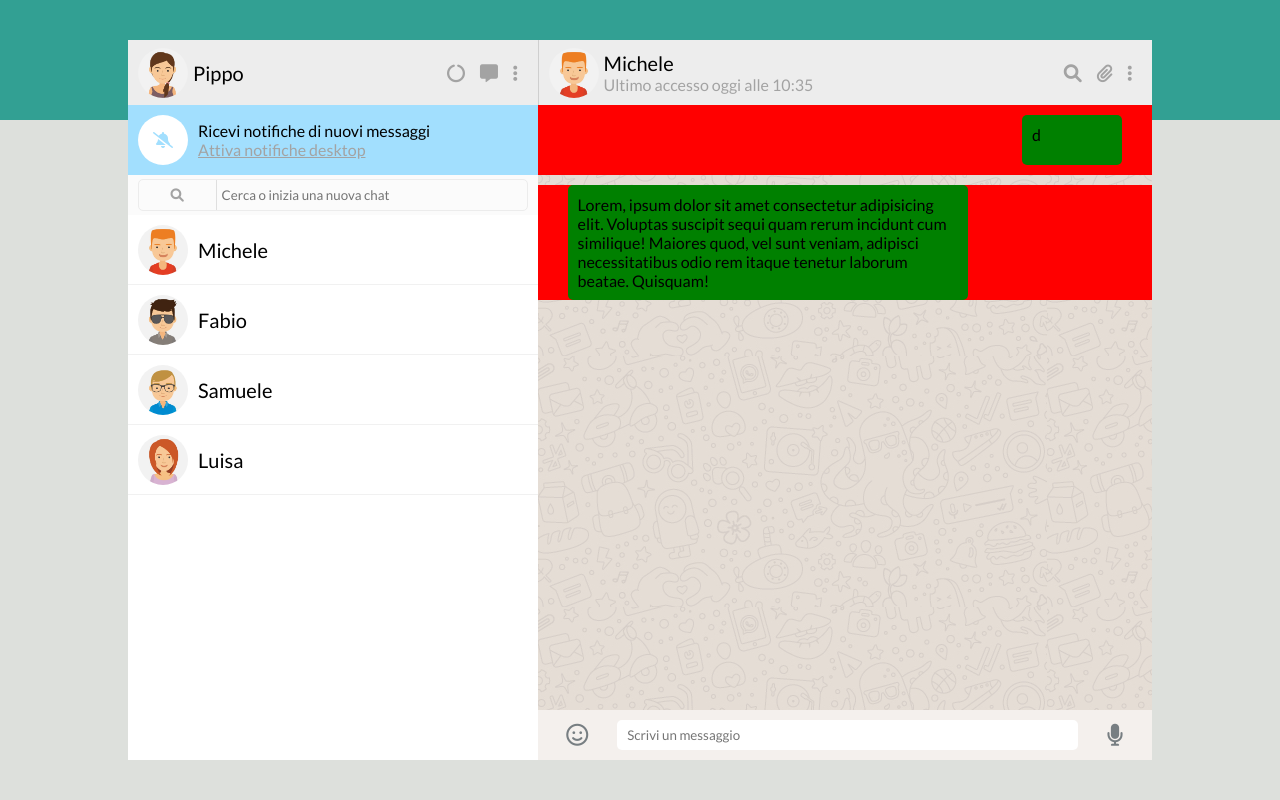
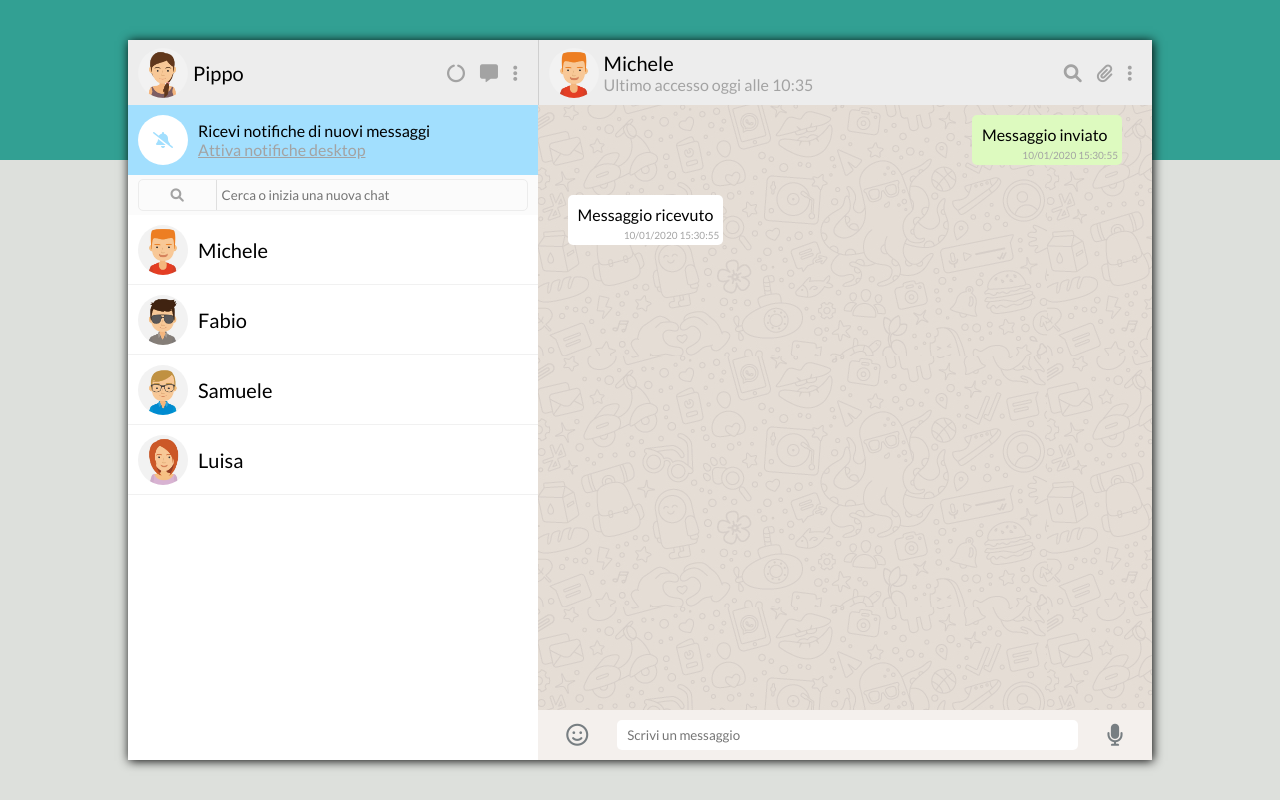
Before and after one commit to Bruno-Guerrisi/vue-boolzapp, a plain HTML site: page index.html in a window 1280 px wide. Drawn offline with nearby package versions, Linux system fonts and the light colour scheme.

Commit message:
final project

```diff
--- a/css/style.css
+++ b/css/style.css
@@ -10,8 +10,8 @@ body{
     background-image: linear-gradient(
         to bottom,
         #32a093 0%,
-        #32a093 15%,
-        #dde0dc 15%,
+        #32a093 20%,
+        #dde0dc 20%,
         #dde0dc 100%
     );
     display: flex;
@@ -24,7 +24,9 @@ body{
     width: 80%;
     height: 90%;
     min-width: 900px;
+    min-height: 300px;
     background-color: white;
+    box-shadow: 1px 1px 10px black;
 }
 
 /* utilities */
@@ -209,32 +211,44 @@ body{
 .send-message{
     width: 100%;
     min-height: 70px;
-    background-color: red;
     display: flex;
     justify-content: end;
     align-items: center;
     padding-right: 30px;
     margin-bottom: 10px;
 }
+.send-message .box-message{
+    background-color: #ddfabf;
+}
 
 .box-message{
-    min-width: 100px;
+    min-width: 150px;
     min-height: 50px;
     max-width: 400px;
-    background-color: green;
     border-radius: 5px;
-    padding: 10px;
+    padding: 10px 10px 20px 10px;
+    position: relative;
 }
 
 .receive-message{
     width: 100%;
     min-height: 70px;
-    background-color: red;
     display: flex;
     justify-content: start;
     align-items: center;
     padding-left: 30px;
     margin-bottom: 10px;
+}
+.receive-message .box-message{
+    background-color: #ffffff;
+}
+
+.message-time{
+    font-size: 10px;
+    color: #a3a3a3;
+    position: absolute;
+    bottom: 4px;
+    right: 4px;
 }
 
 
--- a/index.html
+++ b/index.html
@@ -128,8 +128,9 @@
                 <div class="send-message">
 
                     <span class="box-message">
-                        <span class="text-message">d</span>
+                        <span class="text-message">Messaggio inviato</span>
 
+                        <span class="message-time">{{contacts[0].messages[0].date}}</span>
                     </span>
 
                 </div>
@@ -137,7 +138,9 @@
                 <div class="receive-message">
 
                     <span class="box-message">
-                        <span class="text-message">Lorem, ipsum dolor sit amet consectetur adipisicing elit. Voluptas suscipit sequi quam rerum incidunt cum similique! Maiores quod, vel sunt veniam, adipisci necessitatibus odio rem itaque tenetur laborum beatae. Quisquam!</span>
+                        <span class="text-message">Messaggio ricevuto</span>
+
+                        <span class="message-time">{{contacts[0].messages[0].date}}</span>
 
                     </span>
                 </div>
```
